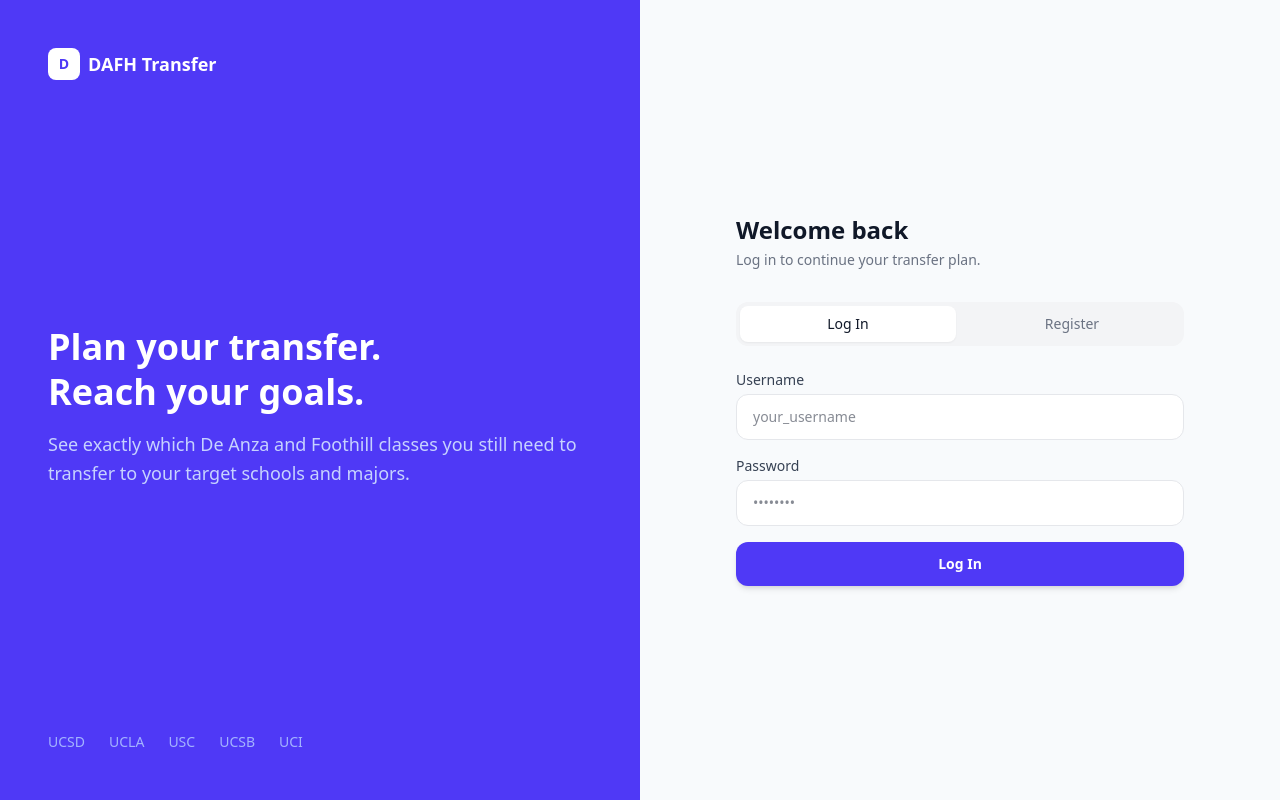
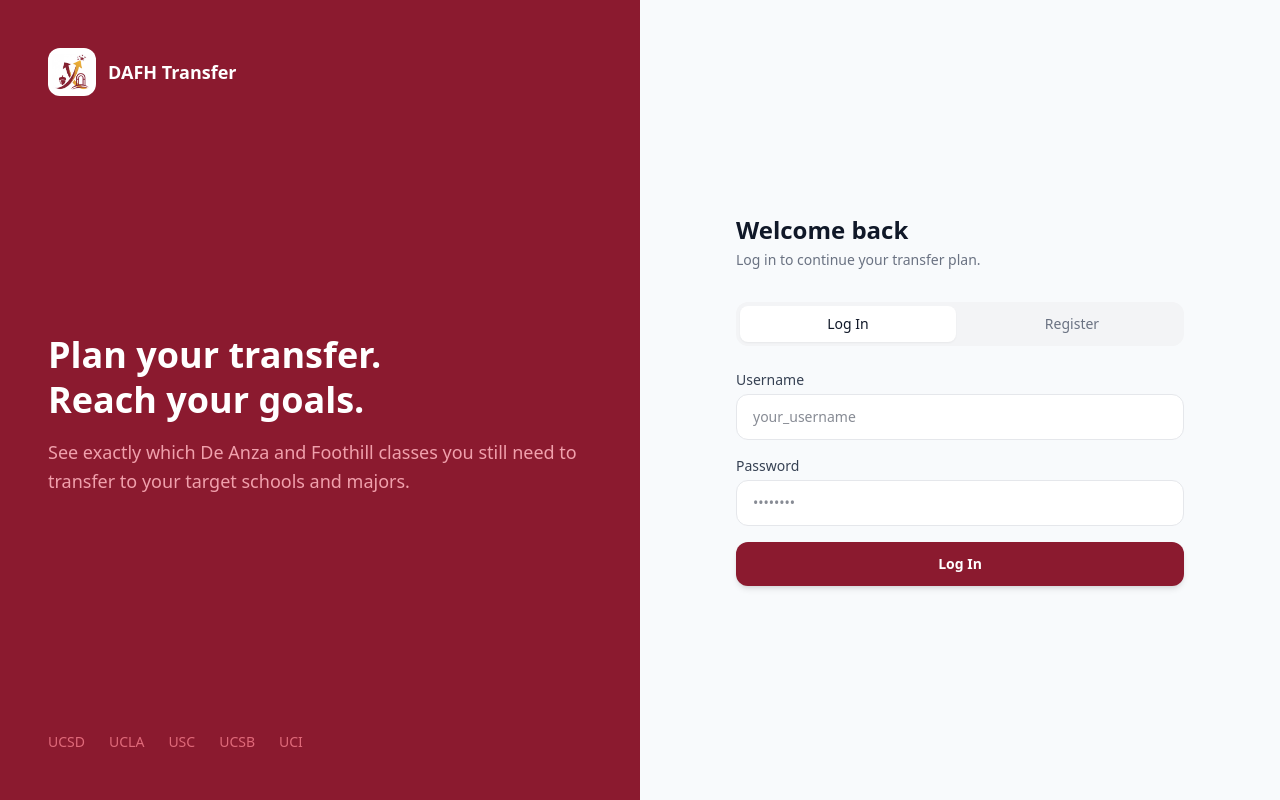
Before and after one commit to VincentNguyenCodes/dafh-transfer, a React (Vite) app in the folder frontend/: page / in a window 1280 px wide. Built offline with nearby package versions, Linux system fonts and the light colour scheme.

Commit message:
feat: replace D badge with logo and update color scheme to match brand colors

```diff
--- a/frontend/src/index.css
+++ b/frontend/src/index.css
@@ -1,6 +1,27 @@
 @import "tailwindcss";
 
 @theme {
+  --color-indigo-50: #fdf0f2;
+  --color-indigo-100: #fad6db;
+  --color-indigo-200: #f0a0ac;
+  --color-indigo-300: #e06a7a;
+  --color-indigo-400: #c83a50;
+  --color-indigo-500: #a51e35;
+  --color-indigo-600: #8b1a2f;
+  --color-indigo-700: #6e1525;
+  --color-indigo-800: #52101c;
+  --color-indigo-900: #360a12;
+
+  --color-violet-50: #fdf6e8;
+  --color-violet-100: #f8e4b0;
+  --color-violet-200: #f0c872;
+  --color-violet-300: #e0a840;
+  --color-violet-400: #d09828;
+  --color-violet-500: #c8922a;
+  --color-violet-600: #a67420;
+  --color-violet-700: #845a18;
+  --color-violet-800: #624012;
+
   --radius-sm: 0.125rem;
   --radius-md: 0.375rem;
   --radius-lg: 0.5rem;
--- a/frontend/src/pages/Dashboard.tsx
+++ b/frontend/src/pages/Dashboard.tsx
@@ -122,9 +122,7 @@ export default function Dashboard() {
       <header className="bg-white border-b border-gray-100 px-6 py-4">
         <div className="max-w-5xl mx-auto flex items-center justify-between">
           <div className="flex items-center gap-2">
-            <div className="w-7 h-7 bg-indigo-600 rounded-lg flex items-center justify-center">
-              <span className="text-white font-bold text-xs">D</span>
-            </div>
+            <img src="/src/assets/logo.png" alt="DAFH Transfer" className="w-8 h-8 object-contain" />
             <span className="font-semibold text-gray-900">DAFH Transfer</span>
           </div>
           <button onClick={logout} className="text-sm text-gray-400 hover:text-gray-600 transition-colors">
--- a/frontend/src/pages/Landing.tsx
+++ b/frontend/src/pages/Landing.tsx
@@ -36,10 +36,8 @@ export default function Landing() {
     <div className="min-h-screen flex">
       <div className="hidden lg:flex lg:w-1/2 bg-indigo-600 flex-col justify-between p-12">
         <div>
-          <div className="flex items-center gap-2">
-            <div className="w-8 h-8 bg-white rounded-lg flex items-center justify-center">
-              <span className="text-indigo-600 font-bold text-sm">D</span>
-            </div>
+          <div className="flex items-center gap-3">
+            <img src="/src/assets/logo.png" alt="DAFH Transfer" className="w-12 h-12 object-contain bg-white rounded-xl p-1" />
             <span className="text-white font-semibold text-lg">DAFH Transfer</span>
           </div>
         </div>
@@ -62,9 +60,7 @@ export default function Landing() {
         <div className="w-full max-w-md">
           <div className="mb-8 lg:hidden">
             <div className="flex items-center gap-2 mb-4">
-              <div className="w-8 h-8 bg-indigo-600 rounded-lg flex items-center justify-center">
-                <span className="text-white font-bold text-sm">D</span>
-              </div>
+              <img src="/src/assets/logo.png" alt="DAFH Transfer" className="w-8 h-8 object-contain" />
               <span className="text-gray-900 font-semibold text-lg">DAFH Transfer</span>
             </div>
           </div>
--- a/frontend/src/pages/Results.tsx
+++ b/frontend/src/pages/Results.tsx
@@ -222,9 +222,7 @@ export default function Results() {
           <div className="flex items-center gap-3">
             <button onClick={() => navigate('/dashboard')} className="text-gray-400 hover:text-gray-600 transition-colors">←</button>
             <div className="flex items-center gap-2">
-              <div className="w-7 h-7 bg-indigo-600 rounded-lg flex items-center justify-center">
-                <span className="text-white font-bold text-xs">D</span>
-              </div>
+              <img src="/src/assets/logo.png" alt="DAFH Transfer" className="w-8 h-8 object-contain" />
               <span className="font-semibold text-gray-900">DAFH Transfer</span>
             </div>
           </div>
--- a/frontend/src/pages/Schools.tsx
+++ b/frontend/src/pages/Schools.tsx
@@ -133,9 +133,7 @@ export default function Schools() {
               ←
             </button>
             <div className="flex items-center gap-2">
-              <div className="w-7 h-7 bg-indigo-600 rounded-lg flex items-center justify-center">
-                <span className="text-white font-bold text-xs">D</span>
-              </div>
+              <img src="/src/assets/logo.png" alt="DAFH Transfer" className="w-8 h-8 object-contain" />
               <span className="font-semibold text-gray-900">DAFH Transfer</span>
             </div>
           </div>
```
Also changed, not shown: frontend/src/assets/logo.png (added).
